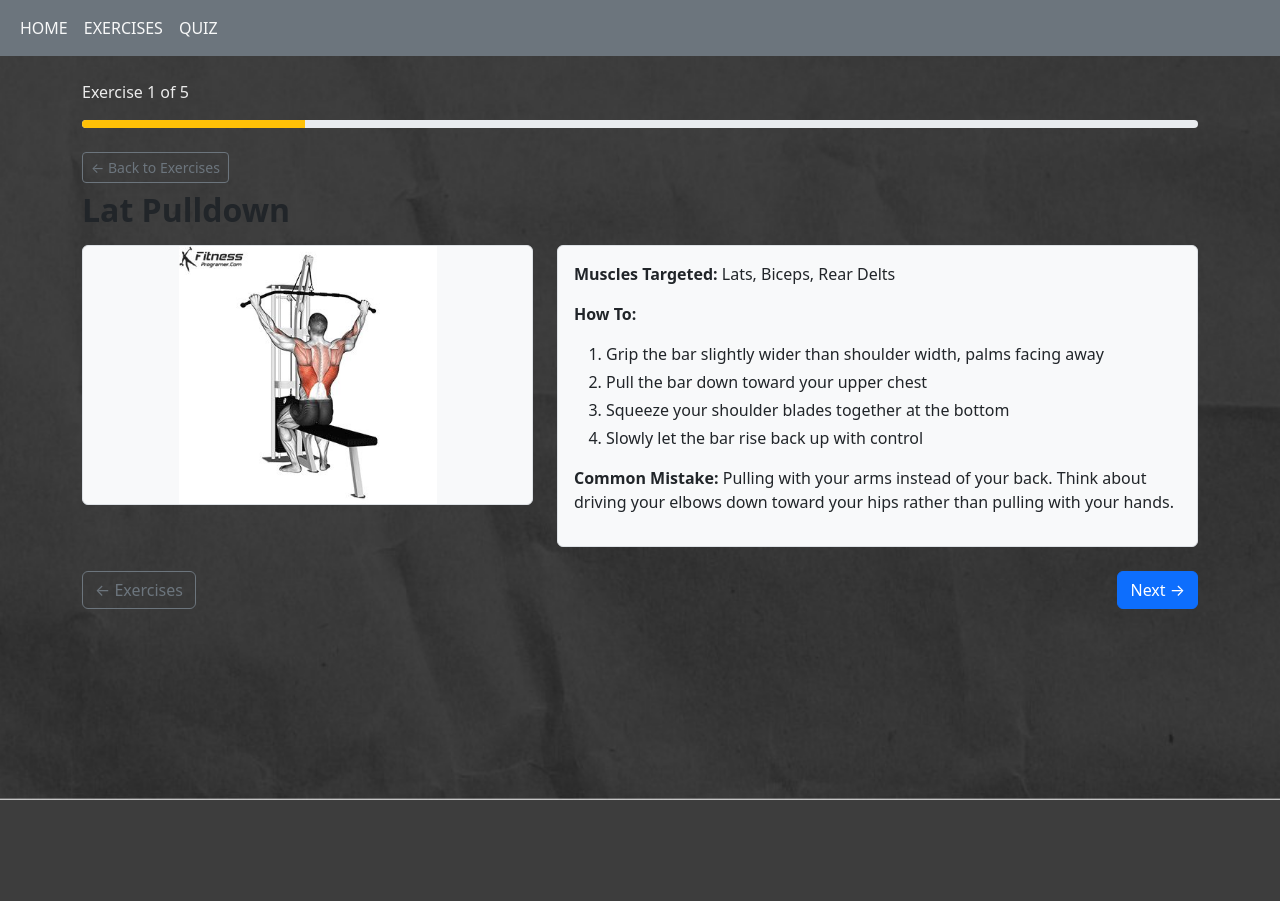
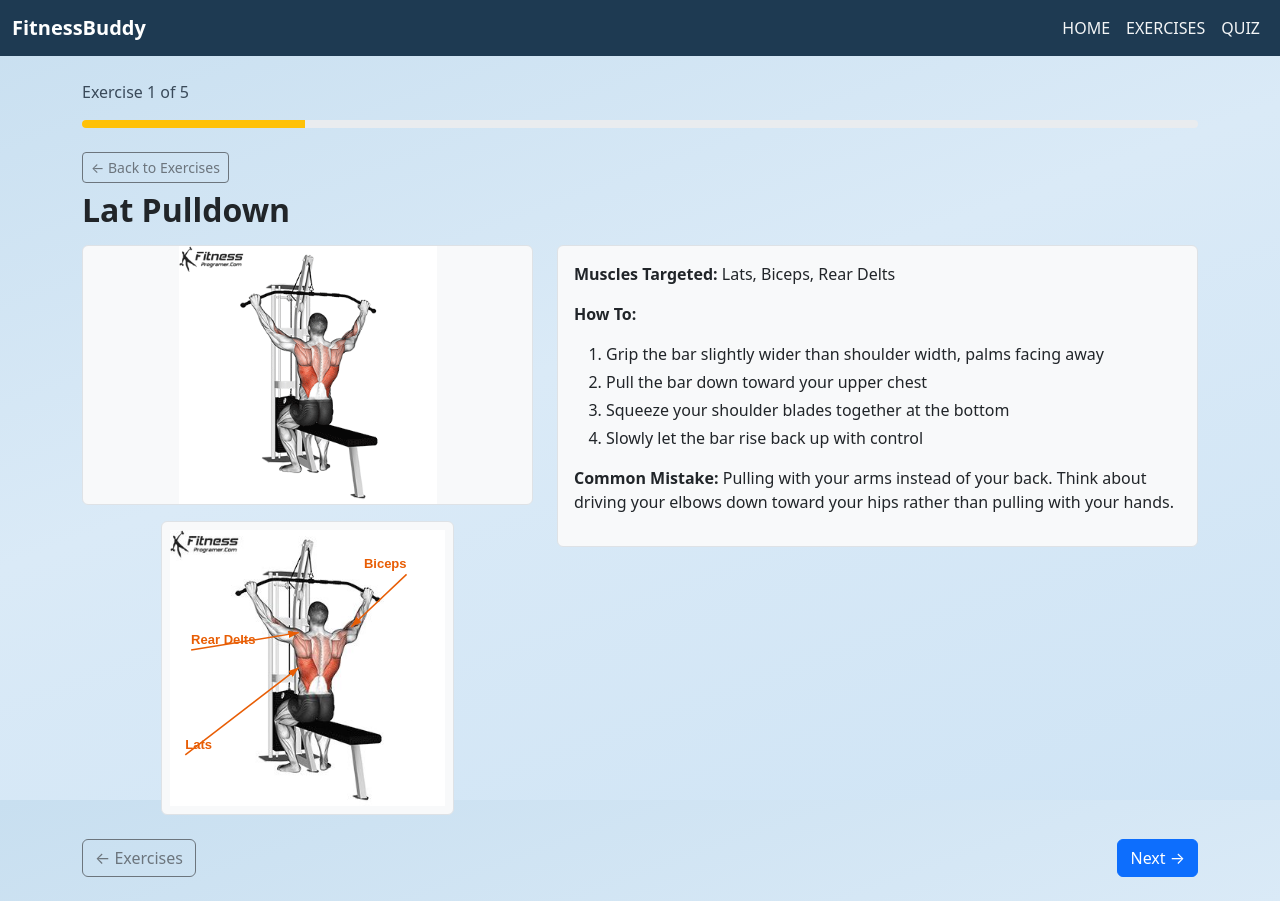
Before and after one commit to Tobbs2005/FitnessApp, a Flask app: page /learn/1 in a window 1280 px wide. Before the commit the page ends 800 px from the top, so only its background shows below. Run offline with Flask 3, Linux system fonts and the light colour scheme.

Commit message:
feat: add muscle diagrams with SVG arrows, logo nav, light blue theme, and exercise GIFs

```diff
--- a/app.py
+++ b/app.py
@@ -35,11 +35,55 @@ def _first_existing_media(*relative_paths):
     return None
 
 
+_EXERCISE_GIFS = {
+    1: 'images/gif/Lat-Pulldown.gif',
+    2: 'images/gif/Face-Pull.gif',
+    3: 'images/gif/Standing-Dumbbell-Overhead-Press.gif',
+    4: 'images/gif/Z-Bar-Preacher-Curl.gif',
+    5: 'images/gif/Pushdown.gif',
+}
+
 def exercise_media(exercise_id):
+    gif = _EXERCISE_GIFS.get(exercise_id)
+    if gif:
+        return _first_existing_media(gif)
     return _first_existing_media(
         f'images/exercises/exercise-{exercise_id}.gif',
         f'images/exercises/exercise-{exercise_id}.png',
     )
+
+
+def exercise_diagram(exercise_id):
+    return _first_existing_media(f'images/exercises/exercise-{exercise_id}.png')
+
+
+# lx/ly = label position (%), tx/ty = arrow tip on the muscle (%)
+# lx < 50 → label on left side; lx > 50 → label on right side
+_MUSCLE_LABELS = {
+    1: [  # Lat Pulldown
+        {'name': 'Lats',       'lx': 8,  'ly': 80, 'tx': 47, 'ty': 50},
+        {'name': 'Rear Delts', 'lx': 10,  'ly': 44, 'tx': 47, 'ty': 38},
+        {'name': 'Biceps',     'lx': 84, 'ly': 18, 'tx': 65, 'ty': 36},
+    ],
+    2: [  # Face Pulls
+        {'name': 'Rear Delts',   'lx': 6,  'ly': 68, 'tx': 63, 'ty': 24},
+        {'name': 'Traps',        'lx': 48, 'ly': 92, 'tx': 73, 'ty': 28},
+        {'name': 'Rotator Cuff', 'lx': 78, 'ly': 12, 'tx': 68, 'ty': 29},
+    ],
+    3: [  # Overhead Press
+        {'name': 'Front Delts', 'lx': 6,  'ly': 82, 'tx': 46, 'ty': 37},
+        {'name': 'Side Delts',  'lx': 6,  'ly': 50, 'tx': 42, 'ty': 36},
+        {'name': 'Triceps',     'lx': 84, 'ly': 44, 'tx': 57, 'ty': 44},
+        {'name': 'Upper Chest', 'lx': 82, 'ly': 76, 'tx': 48, 'ty': 38},
+    ],
+    4: [  # Preacher Curl
+        {'name': 'Brachialis',     'lx': 82, 'ly': 74, 'tx': 49, 'ty': 33},
+        {'name': 'Biceps', 'lx': 6,  'ly': 88, 'tx': 40, 'ty': 35},
+    ],
+    5: [  # Tricep Pushdown
+        {'name': 'Triceps', 'lx': 6, 'ly': 80, 'tx': 25, 'ty': 39},
+    ],
+}
 
 
 def question_media(question_num):
@@ -146,6 +190,8 @@ def learn(lesson_num):
         lesson_num=lesson_num,
         total_lessons=TOTAL_LESSONS,
         media=exercise_media(exercise['id']),
+        diagram=exercise_diagram(exercise['id']),
+        muscle_labels=_MUSCLE_LABELS.get(exercise['id'], []),
     )
 
 
--- a/static/css/styles.css
+++ b/static/css/styles.css
@@ -1,13 +1,10 @@
 :root {
-  --panel-bg: rgba(255, 255, 255, 0.92);
-  --panel-border: rgba(209, 213, 219, 0.9);
+  --panel-bg: rgba(255, 255, 255, 0.95);
+  --panel-border: rgba(180, 200, 220, 0.9);
 }
 
 body.app-body {
-  background-image: url("../images/background.png");
-  background-size: cover;
-  background-position: center;
-  background-repeat: no-repeat;
+  background: linear-gradient(160deg, #c8dff0 0%, #daeaf7 45%, #cfe4f5 100%);
   background-attachment: fixed;
   min-height: 100vh;
 }
@@ -19,12 +16,16 @@ body.app-body {
 
 .text-muted,
 .text-secondary {
-  color: rgba(255, 255, 255, 0.9) !important;
+  color: #3a4a5a !important;
 }
 
 .card-text.text-muted,
 .card .text-muted {
-  color: rgba(255, 255, 255, 0.85) !important;
+  color: #4a5d6e !important;
+}
+
+.navbar.bg-secondary {
+  background-color: #1e3a52 !important;
 }
 
 .navbar .nav-link {
@@ -38,34 +39,34 @@ body.app-body {
 .content-panel,
 .hero-panel,
 #feedback-box {
-  background: #0b1f3a !important;
-  border: 1px solid rgba(255, 255, 255, 0.18) !important;
+  background: #ffffff !important;
+  border: 1px solid rgba(100, 150, 190, 0.3) !important;
   border-radius: 12px;
 }
 
-/* Navy panel text */
+/* Panel text */
 .content-panel,
 .hero-panel,
 #feedback-box {
-  color: #ffffff;
+  color: #1a2b3c;
 }
 
 .content-panel strong,
 .hero-panel strong,
 #feedback-box strong {
-  color: #ffffff;
+  color: #1a2b3c;
 }
 
 .content-panel a,
 .hero-panel a,
 #feedback-box a {
-  color: rgba(255, 255, 255, 0.95);
+  color: #1e3a52;
 }
 
-/* Navy cards */
+/* Cards */
 .card {
-  background: #0b1f3a !important;
-  border: 1px solid rgba(255, 255, 255, 0.18) !important;
+  background: #1e3a52 !important;
+  border: 1px solid rgba(100, 160, 210, 0.3) !important;
   border-radius: 12px;
 }
 
@@ -76,7 +77,7 @@ body.app-body {
 }
 
 .card .text-muted {
-  color: rgba(255, 255, 255, 0.85) !important;
+  color: rgba(255, 255, 255, 0.8) !important;
 }
 
 .card .border-bottom {
--- a/templates/base.html
+++ b/templates/base.html
@@ -17,7 +17,8 @@
 <!-- ── Nav ──────────────────────────────────────────────────────────── -->
 <nav class="navbar navbar-expand navbar-dark bg-secondary">
   <div class="container-fluid">
-    <div class="navbar-nav">
+    <a class="navbar-brand fw-bold" href="{{ url_for('home') }}">FitnessBuddy</a>
+    <div class="navbar-nav ms-auto">
       <a class="nav-link" href="{{ url_for('home') }}">HOME</a>
       <a class="nav-link" href="{{ url_for('exercises') }}">EXERCISES</a>
       <a class="nav-link" href="{{ url_for('quiz_intro') }}">QUIZ</a>
--- a/templates/learn.html
+++ b/templates/learn.html
@@ -21,12 +21,14 @@
     </div>
     <h2 class="fw-bold">{{ exercise.name }}</h2>
 
-    <div class="row mt-3">
+    <div class="row mt-3 align-items-start">
 
-      <!-- Left: exercise diagram -->
+      <!-- Left: GIF + muscle diagram -->
       <div class="col-md-5">
+
+        <!-- GIF -->
         <div
-          class="border rounded overflow-hidden d-flex align-items-center justify-content-center bg-light"
+          class="border rounded overflow-hidden d-flex align-items-center justify-content-center bg-light mb-3"
           style="height: 260px;"
         >
           {% if media %}
@@ -37,11 +39,45 @@
             style="max-height: 100%;"
           />
           {% else %}
-          <span class="text-muted text-center p-2">
-            Add <code>static/images/exercises/exercise-{{ exercise.id }}.gif</code>
-          </span>
+          <span class="text-muted text-center p-2">No GIF available</span>
           {% endif %}
         </div>
+
+        <!-- Muscle diagram with CSS/SVG arrow overlay -->
+        {% if diagram %}
+        <div class="border rounded bg-light p-2 mt-1" style="position: relative; display: block; max-width: 65%; margin: 0 auto;">
+          <img
+            src="{{ url_for('static', filename=diagram) }}"
+            alt="{{ exercise.name }} muscle diagram"
+            style="width: 100%; height: auto; display: block;"
+          />
+          <svg style="position: absolute; top: 0; left: 0; width: 100%; height: 100%; overflow: visible;">
+            <defs>
+              <marker id="arrowhead" markerWidth="7" markerHeight="5" refX="7" refY="2.5" orient="auto">
+                <polygon points="0 0, 7 2.5, 0 5" fill="#e85d04"/>
+              </marker>
+            </defs>
+            {% for m in muscle_labels %}
+            <line
+              x1="{{ m.lx }}%" y1="{{ m.ly }}%"
+              x2="{{ m.tx }}%" y2="{{ m.ty }}%"
+              stroke="#e85d04" stroke-width="1.5"
+              marker-end="url(#arrowhead)"
+            />
+            <text
+              x="{{ m.lx }}%" y="{{ m.ly }}%"
+              fill="#e85d04"
+              font-size="13"
+              font-weight="bold"
+              font-family="sans-serif"
+              text-anchor="{% if m.lx > 50 %}end{% else %}start{% endif %}"
+              dy="-6"
+            >{{ m.name }}</text>
+            {% endfor %}
+          </svg>
+        </div>
+        {% endif %}
+
       </div>
 
       <!-- Right: content box -->
```
Also changed, not shown: templates/exercises.html (+3 -4 lines), static/images/gif/Face-Pull.gif (added), static/images/gif/Lat-Pulldown.gif (added), static/images/gif/Pushdown.gif (added), static/images/gif/Standing-Dumbbell-Overhead-Press.gif (added), static/images/gif/Z-Bar-Preacher-Curl.gif (added).
